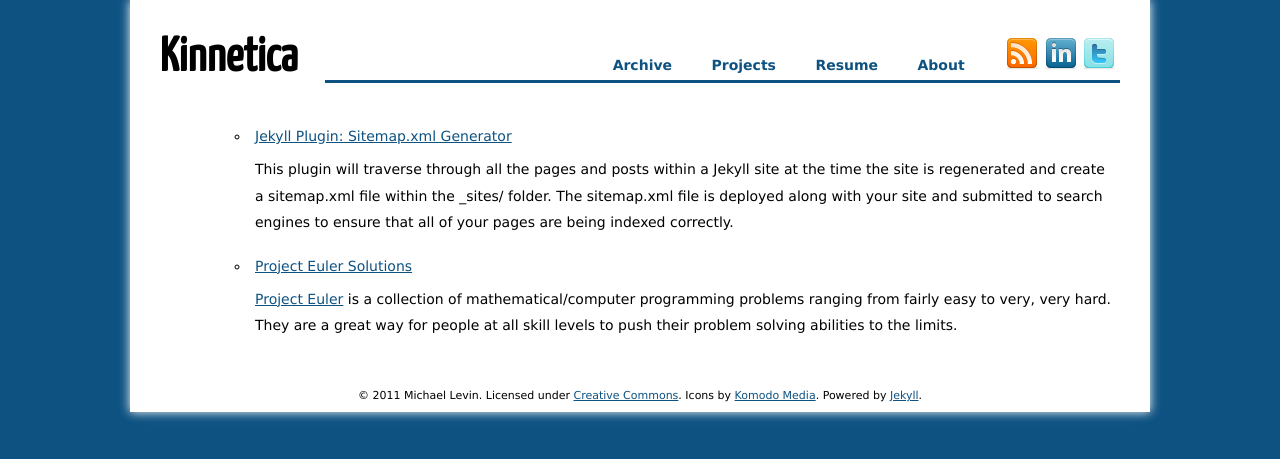
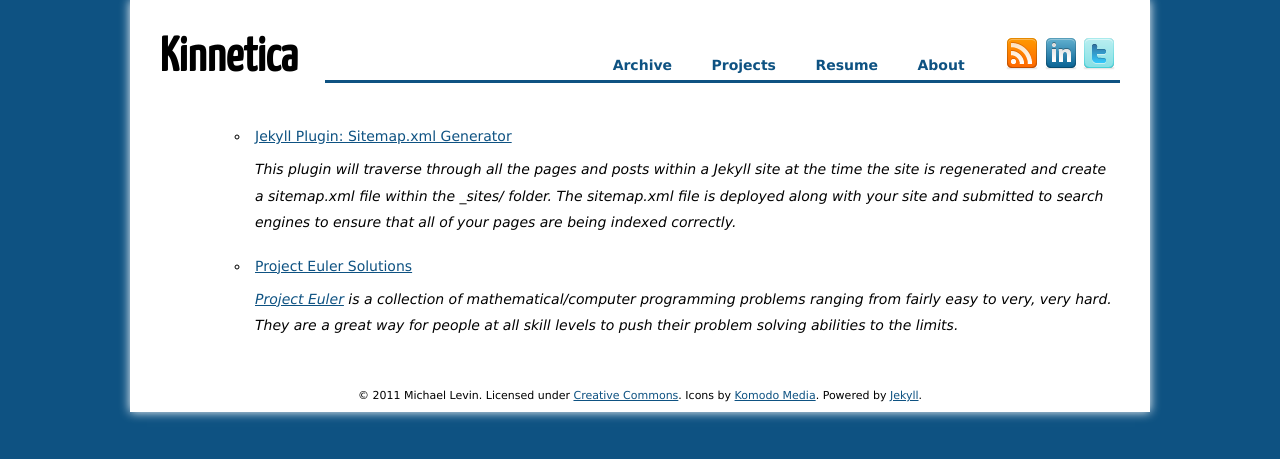
Before and after one commit to kinnetica/kinnetica.com, a Jekyll site: the page built from projects.html, in a window 1280 px wide. Shown: the top 459 px of the page. Built offline with Jekyll 4.4.1, drawn with Linux system fonts in a browser that asks for light colours; Markdown is read by kramdown in place of the engine named in the settings.

Commit message:
project descriptions should appear in italics

```diff
--- a/css/style.css
+++ b/css/style.css
@@ -110,6 +110,10 @@ em {
   font-family: 'Yanone Kaffeesatz';
   font-size: 30px;
   margin: 0;
+}
+
+.sub-project {
+    font-style: italic;
 }
 
 a {
--- a/projects.html
+++ b/projects.html
@@ -9,10 +9,10 @@ change_frequency: weekly
 <ul>
   <li>
     <a href="https://github.com/kinnetica/jekyll-plugins">Jekyll Plugin: Sitemap.xml Generator</a><br />
-    <p>This plugin will traverse through all the pages and posts within a Jekyll site at the time the site is regenerated and create a sitemap.xml file within the _sites/ folder. The sitemap.xml file is deployed along with your site and submitted to search engines to ensure that all of your pages are being indexed correctly.</p>
+    <p class="sub-project">This plugin will traverse through all the pages and posts within a Jekyll site at the time the site is regenerated and create a sitemap.xml file within the _sites/ folder. The sitemap.xml file is deployed along with your site and submitted to search engines to ensure that all of your pages are being indexed correctly.</p>
   </li>
   <li>
     <a href="https://github.com/mlevin/Euler">Project Euler Solutions</a>
-    <p><a href="http://projecteuler.net">Project Euler</a> is a collection of mathematical/computer programming problems ranging from fairly easy to very, very hard. They are a great way for people at all skill levels to push their problem solving abilities to the limits.
+    <p class="sub-project"><a href="http://projecteuler.net">Project Euler</a> is a collection of mathematical/computer programming problems ranging from fairly easy to very, very hard. They are a great way for people at all skill levels to push their problem solving abilities to the limits.
   </li>
 </ul>
```
